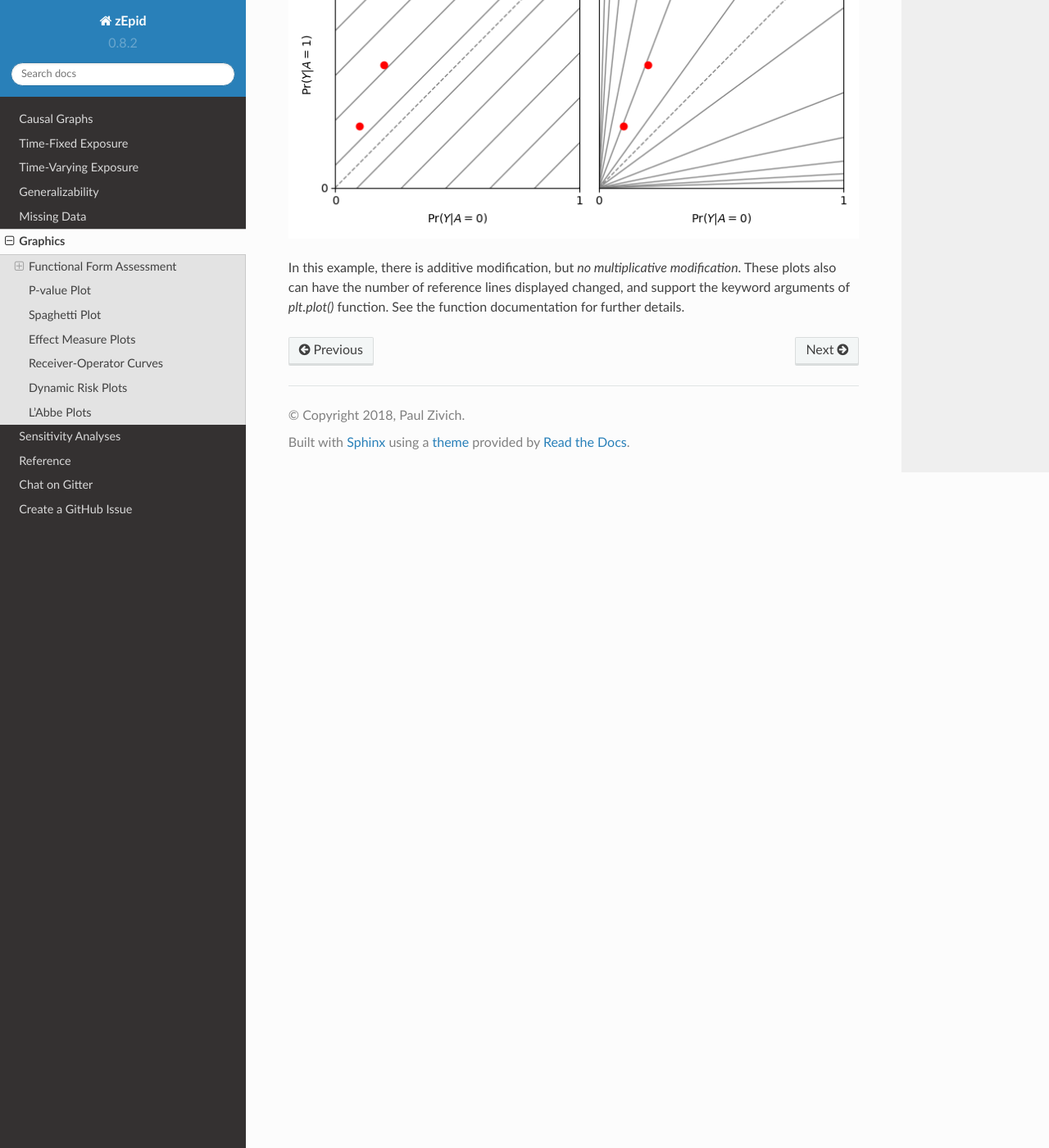
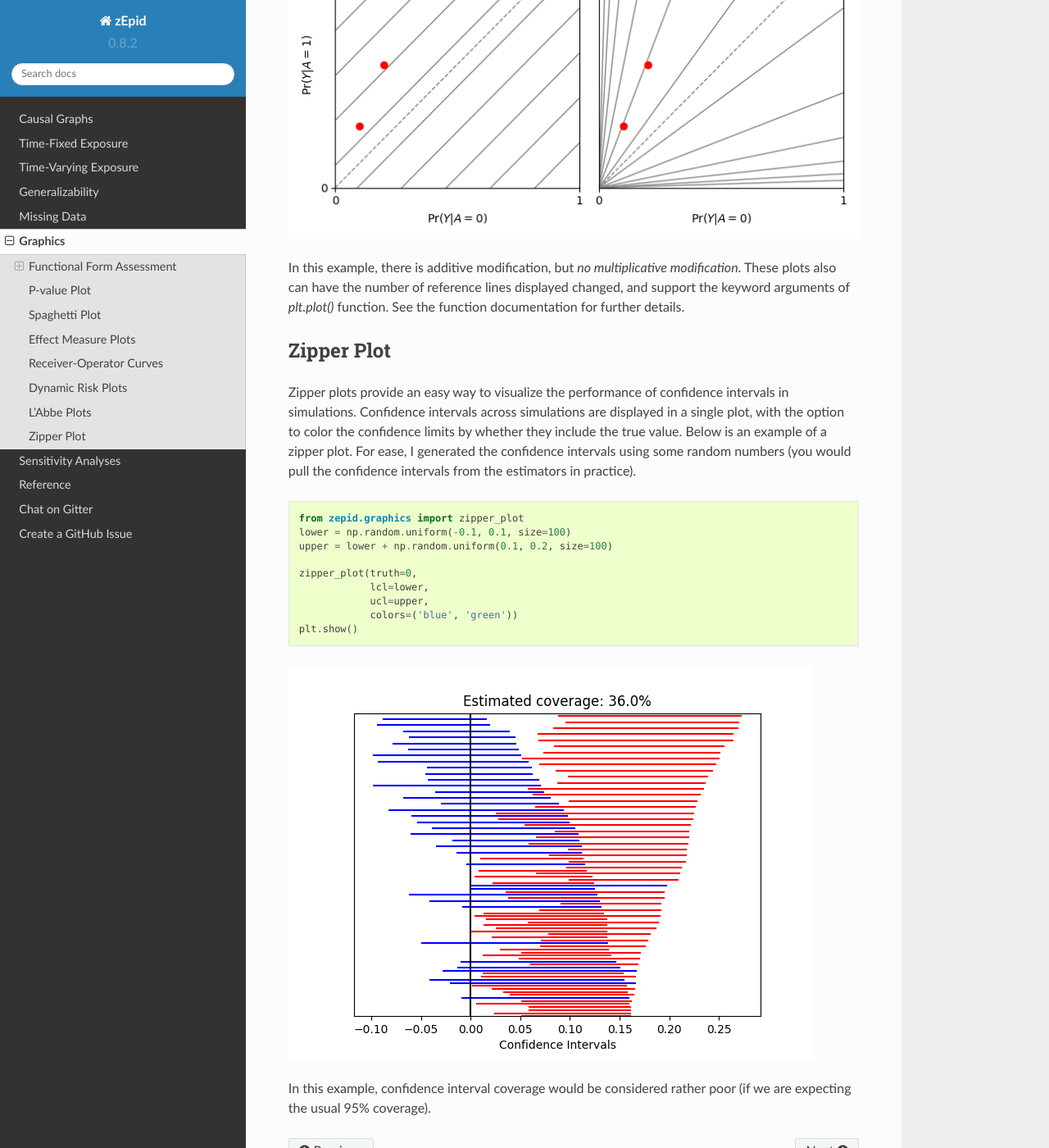
Before and after one commit to pzivich/zEpid, a Sphinx documentation site: the page built from docs/Graphics.rst, in a window 1280 px wide and 1400 px high, scrolled down 14182 px. Shown: the whole window at 82% size. Built offline with Sphinx 7.4.7 and the Read the Docs theme 2.0.0, drawn with Linux system fonts in a browser that asks for light colours.

Commit message:
adding zipper_plot to ReadTheDocs

```diff
--- a/docs/Graphics.rst
+++ b/docs/Graphics.rst
@@ -385,3 +385,29 @@ one more example,
 In this example, there is additive modification, but *no multiplicative modification*. These plots also can have the
 number of reference lines displayed changed, and support the keyword arguments of `plt.plot()` function. See the
 function documentation for further details.
+
+
+Zipper Plot
+===========
+Zipper plots provide an easy way to visualize the performance of confidence intervals in simulations. Confidence
+intervals across simulations are displayed in a single plot, with the option to color the confidence limits by whether
+they include the true value. Below is an example of a zipper plot. For ease, I generated the confidence intervals using
+some random numbers (you would pull the confidence intervals from the estimators in practice).
+
+.. code:: python
+
+ from zepid.graphics import zipper_plot
+ lower = np.random.uniform(-0.1, 0.1, size=100)
+ upper = lower + np.random.uniform(0.1, 0.2, size=100)
+
+ zipper_plot(truth=0,
+             lcl=lower,
+             ucl=upper,
+             colors=('blue', 'green'))
+ plt.show()
+
+
+.. image:: images/zipper_example.png
+
+In this example, confidence interval coverage would be considered rather poor (if we are expecting the usual 95%
+coverage).
--- a/docs/Reference/Graphics.rst
+++ b/docs/Reference/Graphics.rst
@@ -24,6 +24,7 @@ Displaying Results
   pvalue_plot
   dynamic_risk_plot
   labbe_plot
+  zipper_plot
 
 
 .. automodule:: zepid.graphics.graphics
```
Also changed, not shown: docs/images/zipper_example.png (added).
